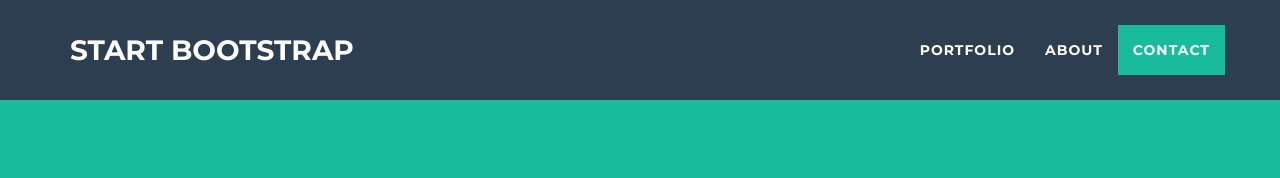
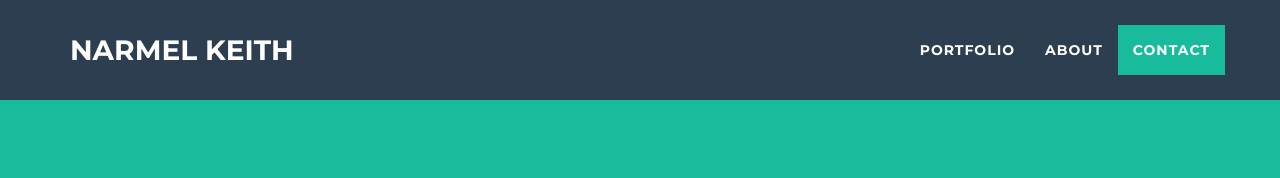
Before and after one commit to narmelkeith/narmelgalang.github.io, a website: page index.html in a window 1280 px wide. Shown: the top 178 px of the page. Drawn offline with nearby package versions, Linux system fonts and the light colour scheme.

Commit message:
Update index.html

```diff
--- a/index.html
+++ b/index.html
@@ -41,7 +41,7 @@
                 <button type="button" class="navbar-toggle" data-toggle="collapse" data-target="#bs-example-navbar-collapse-1">
                     <span class="sr-only">Toggle navigation</span> Menu <i class="fa fa-bars"></i>
                 </button>
-                <a class="navbar-brand" href="#page-top">Start Bootstrap</a>
+                <a class="navbar-brand" href="#page-top">Narmel Keith</a>
             </div>
 
             <!-- Collect the nav links, forms, and other content for toggling -->
```
